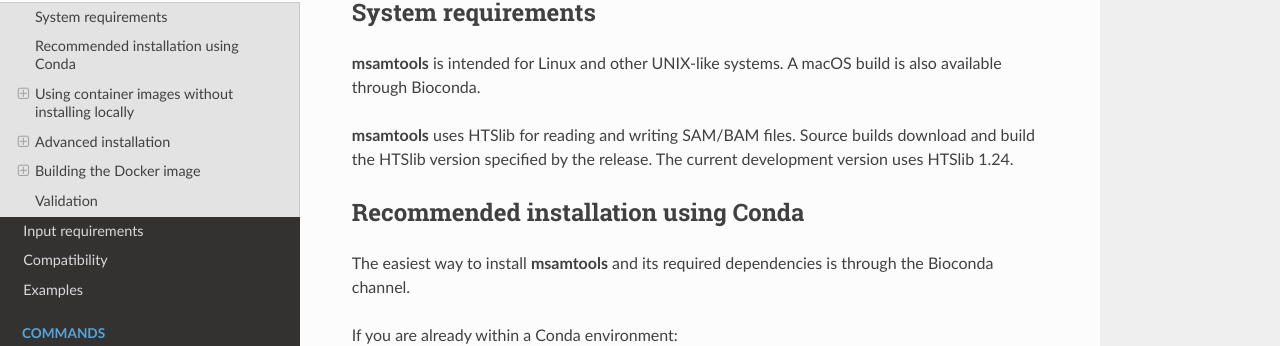
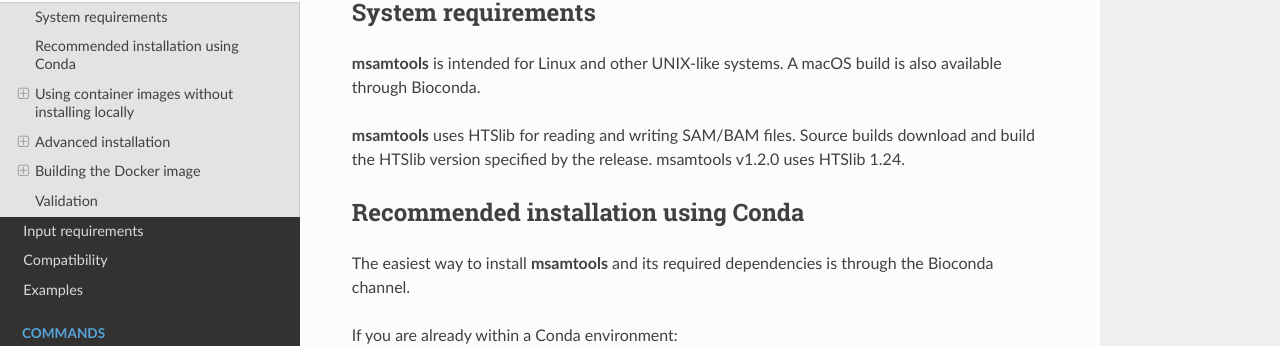
Before and after one commit to arumugamlab/msamtools, an MkDocs documentation site: the page built from docs/installation.md, in a window 1280 px wide and 1400 px high. Shown: the part 164-510 px from the top of the window. Built offline with MkDocs 1.6.1, drawn with Linux system fonts in a browser that asks for light colours; nearby versions of some CDN libraries; some of the changed text lies outside the part shown.

Commit message:
docs: update documentation for v1.2.0

```diff
--- a/docs/installation.md
+++ b/docs/installation.md
@@ -6,8 +6,8 @@
 is also available through Bioconda.
 
 **msamtools** uses HTSlib for reading and writing SAM/BAM files. Source builds
-download and build the HTSlib version specified by the release. The current
-development version uses HTSlib 1.24.
+download and build the HTSlib version specified by the release. msamtools v1.2.0
+uses HTSlib 1.24.
 
 ## Recommended installation using Conda
 
@@ -68,7 +68,7 @@
 a container containing both programs.
 
 The samtools version in this image is built to match the HTSlib version used by
-msamtools. For the current development version, this is samtools/HTSlib 1.24.
+msamtools. For msamtools v1.2.0, this is samtools/HTSlib 1.24.
 
 For example, here is a `Snakemake` rule if a BAM file is coordinate-sorted and
 needs to be name-sorted before profiling:
```
Also changed, not shown: docs/compatibility.md (+2 -2 lines), docs/profile.md (+2 -2 lines).
